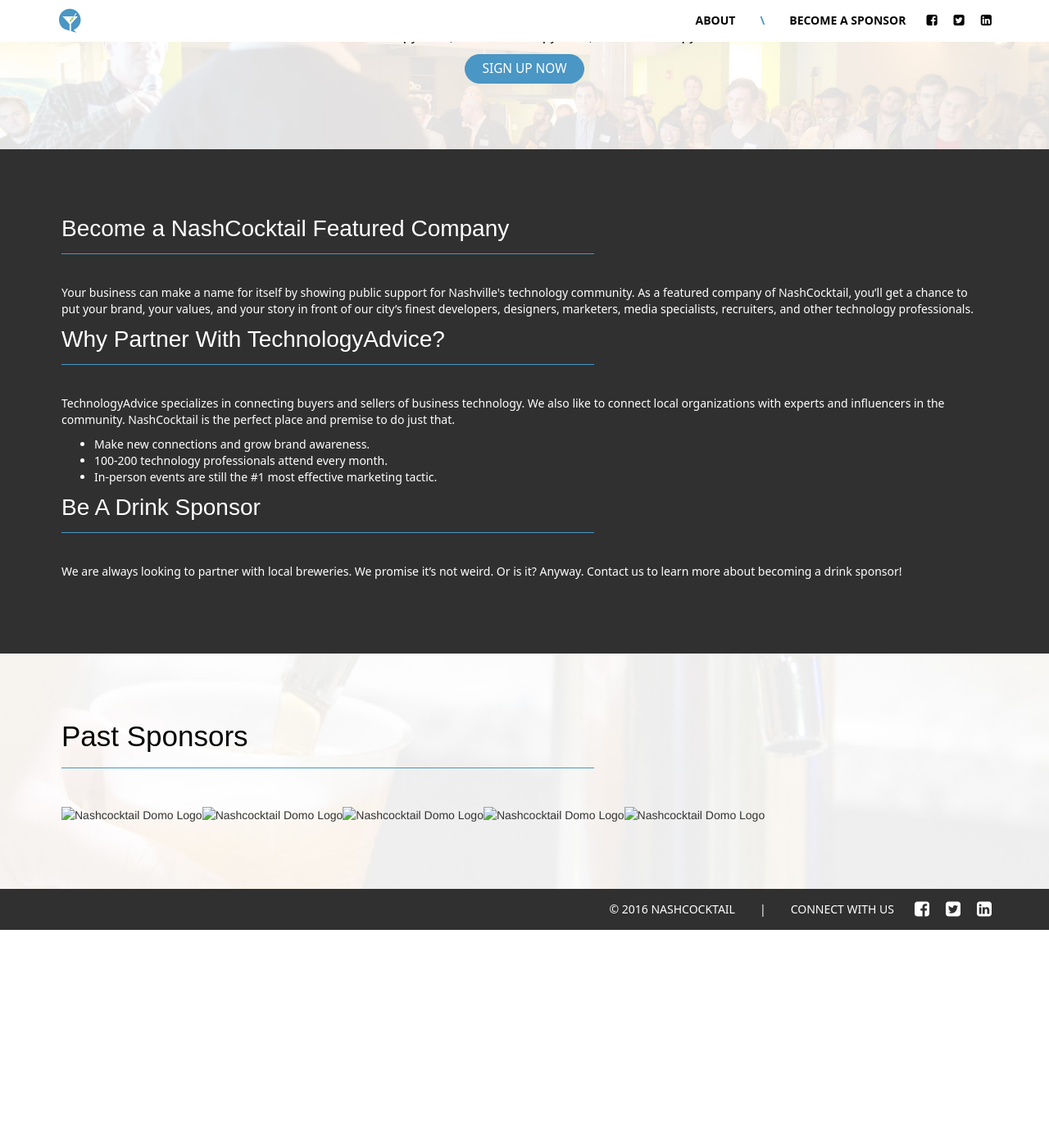
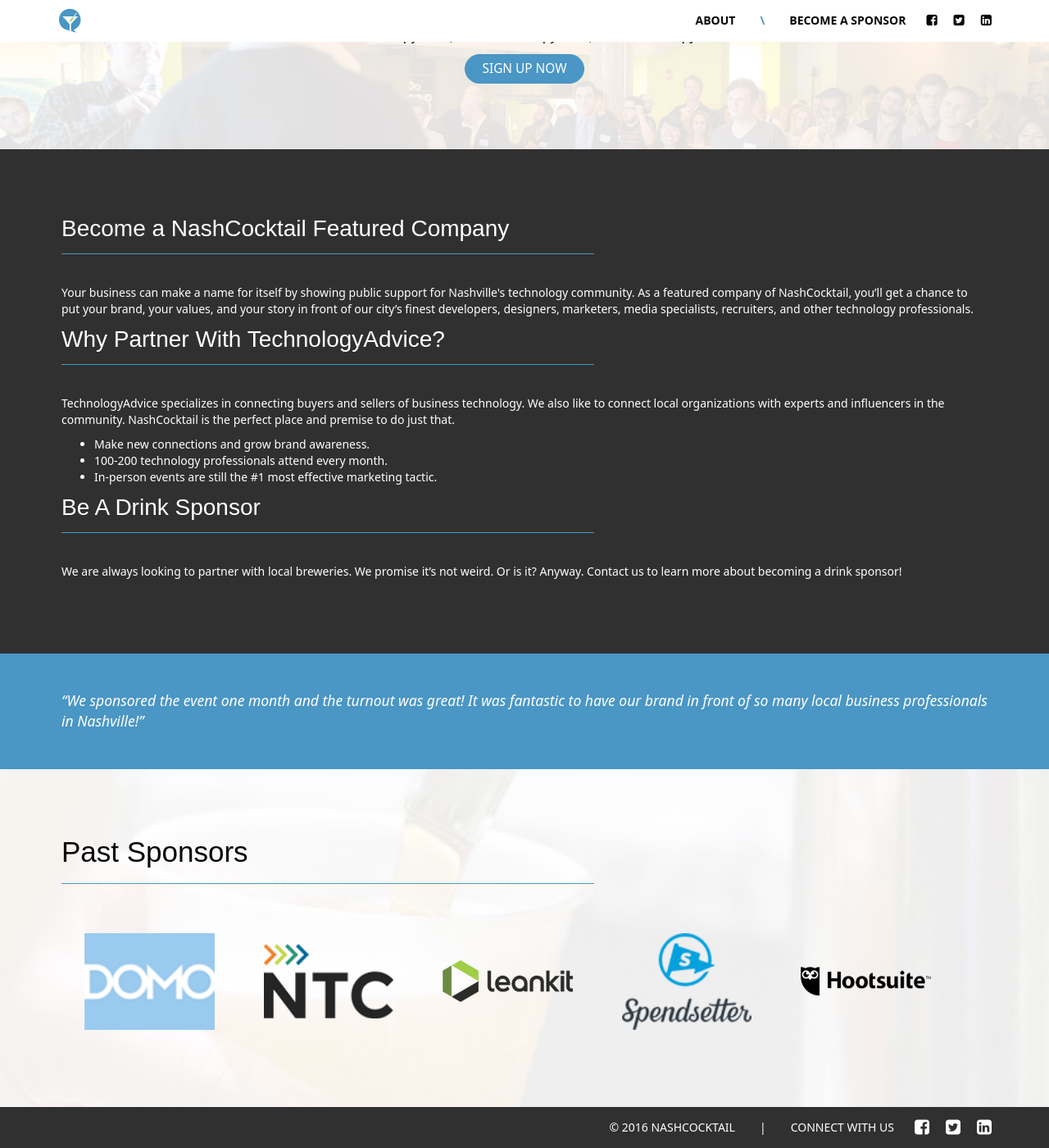
Before and after one commit to TechnologyAdvice/nashcocktail, a Jekyll site: the page built from sponsor.html, in a window 1280 px wide and 1400 px high, scrolled down 176 px. Shown: the whole window at 82% size. Built offline with Jekyll 4.4.1, drawn with Linux system fonts in a browser that asks for light colours; nearby versions of some CDN libraries; before the commit the page ends 1310 px from its top, so only the background shows below that.

Commit message:
add style to logo section

```diff
--- a/_sass/_site.scss
+++ b/_sass/_site.scss
@@ -118,10 +118,31 @@
   padding: 80px 0;
 }
 
-.single-logo {
+img.single-logo {
+  width: 48%;
   display: inline-block;
-  max-width: 20%;
-  max-height: 40px;
+  padding: 1em 2em;
+  height: auto;
+  margin: 1em auto;
+}
+
+@media (min-width: $screen-md) {
+  img.single-logo {
+    width: 19%;
+    margin: 0;
+  }
+}
+
+#sponsor-quote-section {
+  padding: 3.25em 0;
+}
+
+.quote-text {
+  p {
+    font-size: 1.25em;
+    font-style: italic;
+    margin: 0;
+  }
 }
 
 // TODO: Double-check breakpoint
--- a/sponsor.html
+++ b/sponsor.html
@@ -51,25 +51,27 @@
     </div>
   </div>
 </div>
+<div id="sponsor-quote-section" class="blue-section">
+  <div class="container">
+    <div class="quote-text">
+      <p>
+        “We sponsored the event one month and the turnout was great! It was
+        fantastic to have our brand in front of so many local business
+        professionals in Nashville!”
+      </p>
+    </div>
+  </div>
+</div>
 <div id="sponsor-logo-section">
   <div class="container">
     <h2 class="section-header">Past Sponsors</h2>
-    <div class="logo-section">
-      <div class="single-logo">
-        <img src="images/domo.png" alt="Nashcocktail Domo Logo">
-      </div>
-      <div class="single-logo">
-        <img src="images/domo.png" alt="Nashcocktail Domo Logo">
-      </div>
-      <div class="single-logo">
-        <img src="images/domo.png" alt="Nashcocktail Domo Logo">
-      </div>
-      <div class="single-logo">
-        <img src="images/domo.png" alt="Nashcocktail Domo Logo">
-      </div>
-      <div class="single-logo">
-        <img src="images/domo.png" alt="Nashcocktail Domo Logo">
-      </div>
+    <div id="logo-section">
+      <img class="single-logo" src="/images/domo.png" alt="Nashcocktail Domo Logo" />
+      <img class="single-logo" src="/images/ntc.png" alt="Nashcocktail NTC Logo" />
+      <img class="single-logo" src="/images/leankit.png" alt="Nashcocktail Leankit Logo" />
+      <img class="single-logo" src="/images/spendsetter.png" alt="Nashcocktail Spendsetter Logo" />
+      <img class="single-logo" src="/images/hootsuite.png" alt="Nashcocktail Hootsuite Logo" />
+      <div class="clearfix"></div>
     </div>
   </div>
 </div>
```
